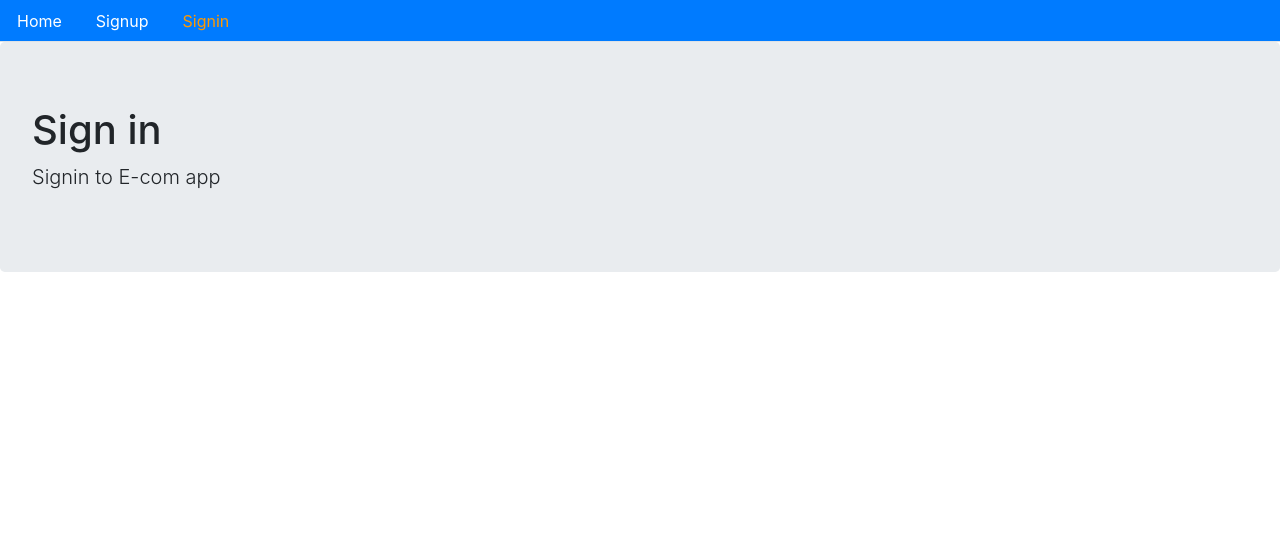
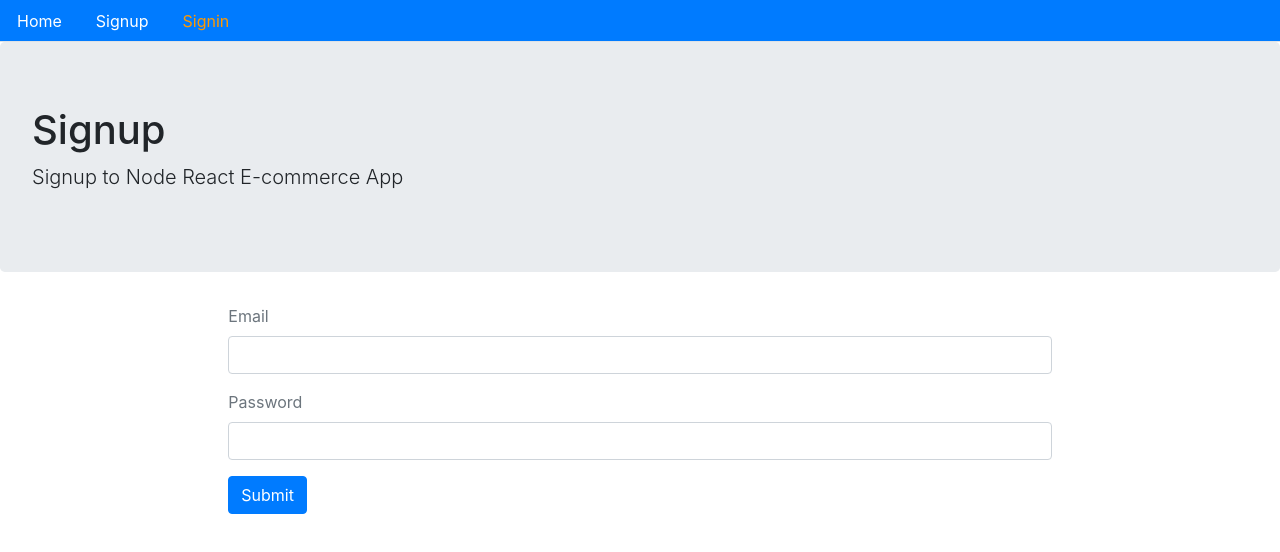
Before and after one commit to DamianKursa/mern-e-commerce-shop, a React (Create React App) app in the folder ecom-front/: page /signin in a window 1280 px wide. Shown: the top 552 px of the page. Built offline with nearby package versions, Linux system fonts and the light colour scheme; no server answers.

Commit message:
Front - Signup,Signin funcionality and refactor code - auth

```diff
--- /dev/null
+++ b/ecom-front/src/auth/index.js
@@ -0,0 +1,35 @@
+import { API } from "../config";
+
+export const signup = user => {
+  return fetch(`${API}/signup`, {
+      method: "POST",
+      headers: {
+          Accept: "application/json",
+          "Content-Type": "application/json"
+      },
+      body: JSON.stringify(user)
+  })
+      .then(response => {
+          return response.json();
+      })
+      .catch(err => {
+          console.log(err);
+      });
+};
+
+export const signin = user => {
+  return fetch(`${API}/signin`, {
+      method: "POST",
+      headers: {
+          Accept: "application/json",
+          "Content-Type": "application/json"
+      },
+      body: JSON.stringify(user)
+  })
+      .then(response => {
+          return response.json();
+      })
+      .catch(err => {
+          console.log(err);
+      });
+};
--- a/ecom-front/src/pages/user/Signin.js
+++ b/ecom-front/src/pages/user/Signin.js
@@ -1,11 +1,99 @@
-import React from 'react'
-import Layout from '../../layouts/Main'
-const Signin = () =>{
-    return(
-        <Layout title="Sign in" description="Signin to E-com app">
+import React, { useState } from "react";
+import { Redirect } from "react-router-dom";
+import Layout from "../../layouts/Main";
+import { signin } from "../../auth/index";
 
+const Signin = () => {
+    const [values, setValues] = useState({
+        email: "",
+        password: "",
+        error: "",
+        loading: false,
+        redirectToReferrer: false
+    });
+
+    const { email, password, loading, error, redirectToReferrer } = values;
+
+    const handleChange = name => event => {
+        setValues({ ...values, error: false, [name]: event.target.value });
+    };
+
+    const clickSubmit = event => {
+        event.preventDefault();
+        setValues({ ...values, error: false, loading: true });
+        signin({ email, password }).then(data => {
+            if (data.err) {
+                setValues({ ...values, error: data.err, loading: false });
+            } else {
+                setValues({
+                    ...values,
+                    redirectToReferrer: true
+                });
+            }
+        });
+    };
+
+    const signUpForm = () => (
+        <form>
+            <div className="form-group">
+                <label className="text-muted">Email</label>
+                <input
+                    onChange={handleChange("email")}
+                    type="email"
+                    className="form-control"
+                    value={email}
+                />
+            </div>
+
+            <div className="form-group">
+                <label className="text-muted">Password</label>
+                <input
+                    onChange={handleChange("password")}
+                    type="password"
+                    className="form-control"
+                    value={password}
+                />
+            </div>
+            <button onClick={clickSubmit} className="btn btn-primary">
+                Submit
+            </button>
+        </form>
+    );
+
+    const showError = () => (
+        <div
+            className="alert alert-danger"
+            style={{ display: error ? "" : "none" }}
+        >
+            {error}
+        </div>
+    );
+
+    const showLoading = () =>
+        loading && (
+            <div className="alert alert-info">
+                <h2>Loading...</h2>
+            </div>
+        );
+
+    const redirectUser = () => {
+        if (redirectToReferrer) {
+            return <Redirect to="/" />;
+        }
+    };
+
+    return (
+        <Layout
+            title="Signup"
+            description="Signup to Node React E-commerce App"
+            className="container col-md-8 offset-md-2"
+        >
+            {showLoading()}
+            {showError()}
+            {signUpForm()}
+            {redirectUser()}
         </Layout>
-    )
-}
+    );
+};
 
-export default Signin
+export default Signin;
--- a/ecom-front/src/pages/user/Signup.js
+++ b/ecom-front/src/pages/user/Signup.js
@@ -1,7 +1,8 @@
-import React, {useState} from 'react'
-import Layout from '../../layouts/Main'
-import {API} from '../../config'
-import axios from 'axios'
+import React, { useState } from "react";
+import { Link } from "react-router-dom";
+import Layout from "../../layouts/Main";
+import { signup } from "../../auth/index"
+
 const Signup = () => {
     const [values, setValues] = useState({
         name: "",
@@ -10,32 +11,19 @@
         error: "",
         success: false
     });
-    const {name, email, password} = values
+
+    const { name, email, password, success, error } = values;
+
     const handleChange = name => event => {
         setValues({ ...values, error: false, [name]: event.target.value });
-    };
-
-    const signup = user => {
-        return fetch(`${API}/signup`, {
-            method: "POST",
-            headers: {
-                Accept: "application/json",
-                "Content-Type": "application/json"
-            },
-            body: JSON.stringify(user)
-        })
-            .then(response => {
-                return response.json();
-            })
-            .catch(err => {
-                console.log(err);
-            });
     };
 
     const clickSubmit = event => {
         event.preventDefault();
         setValues({ ...values, error: false });
         signup({ name, email, password }).then(data => {
+
+            console.log(data);
             if (data.error) {
                 setValues({ ...values, error: data.error, success: false });
             } else {
@@ -50,29 +38,74 @@
             }
         });
     };
+
     const signUpForm = () => (
         <form>
             <div className="form-group">
-                <label className="tex-muted">Name</label>
-                <input onChange={handleChange('name')} type="text" className="form-control" />
+                <label className="text-muted">Name</label>
+                <input
+                    onChange={handleChange("name")}
+                    type="text"
+                    className="form-control"
+                    value={name}
+                />
             </div>
+
             <div className="form-group">
-                <label className="tex-muted">Email</label>
-                <input onChange={handleChange('email')} type="email" className="form-control" />
+                <label className="text-muted">Email</label>
+                <input
+                    onChange={handleChange("email")}
+                    type="email"
+                    className="form-control"
+                    value={email}
+                />
             </div>
+
             <div className="form-group">
-                <label className="tex-muted">Password</label>
-                <input onChange={handleChange('password')} type="password" className="form-control" />
+                <label className="text-muted">Password</label>
+                <input
+                    onChange={handleChange("password")}
+                    type="password"
+                    className="form-control"
+                    value={password}
+                />
             </div>
-            <button onClick={clickSubmit} className="btn btn-primary">Sumbit</button>
+            <button onClick={clickSubmit} className="btn btn-primary">
+                Submit
+            </button>
         </form>
-    )
-    return(
-        <Layout title="Sign up" description="Signup to E-com app" className="container col-md-8 offset-md-2">
+    );
+
+    const showError = () => (
+        <div
+            className="alert alert-danger"
+            style={{ display: error ? "" : "none" }}
+        >
+            {error}
+        </div>
+    );
+
+    const showSuccess = () => (
+        <div
+            className="alert alert-info"
+            style={{ display: success ? "" : "none" }}
+        >
+            New account is created. Please <Link to="/signin">Signin</Link>
+        </div>
+    );
+
+    return (
+        <Layout
+            title="Signup"
+            description="Signup to Node React E-commerce App"
+            className="container col-md-8 offset-md-2"
+        >
+            {showSuccess()}
+            {showError()}
             {signUpForm()}
+
         </Layout>
-    )
+    );
+};
 
-}
-
-export default Signup
+export default Signup;
```
